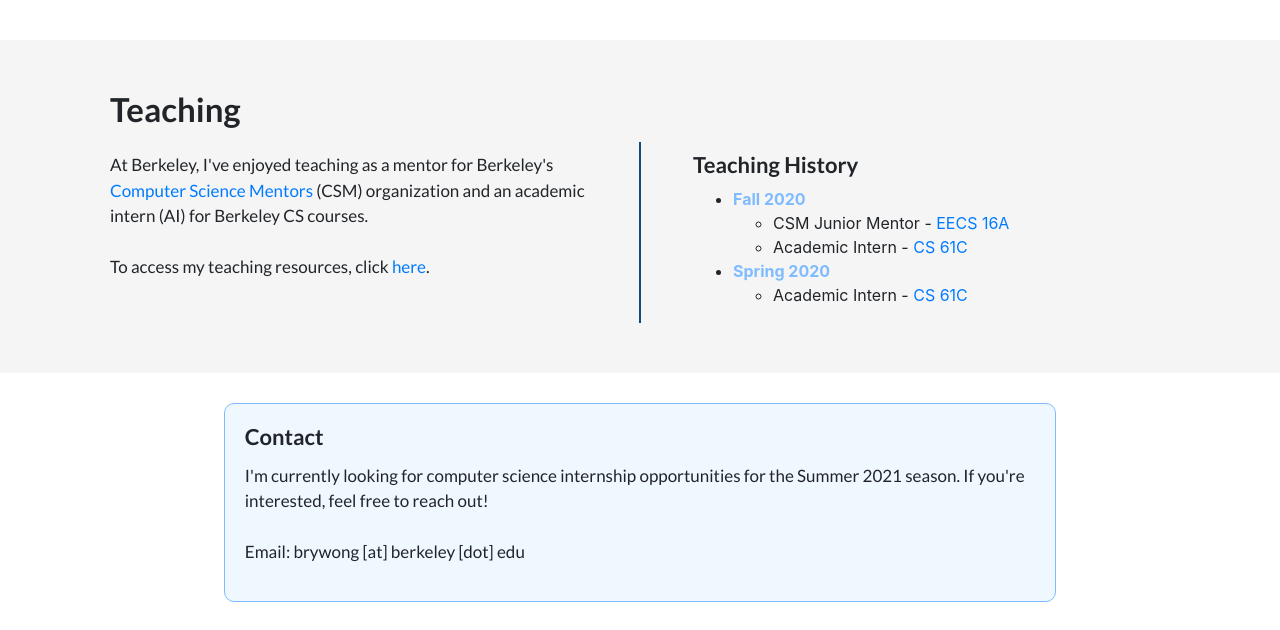
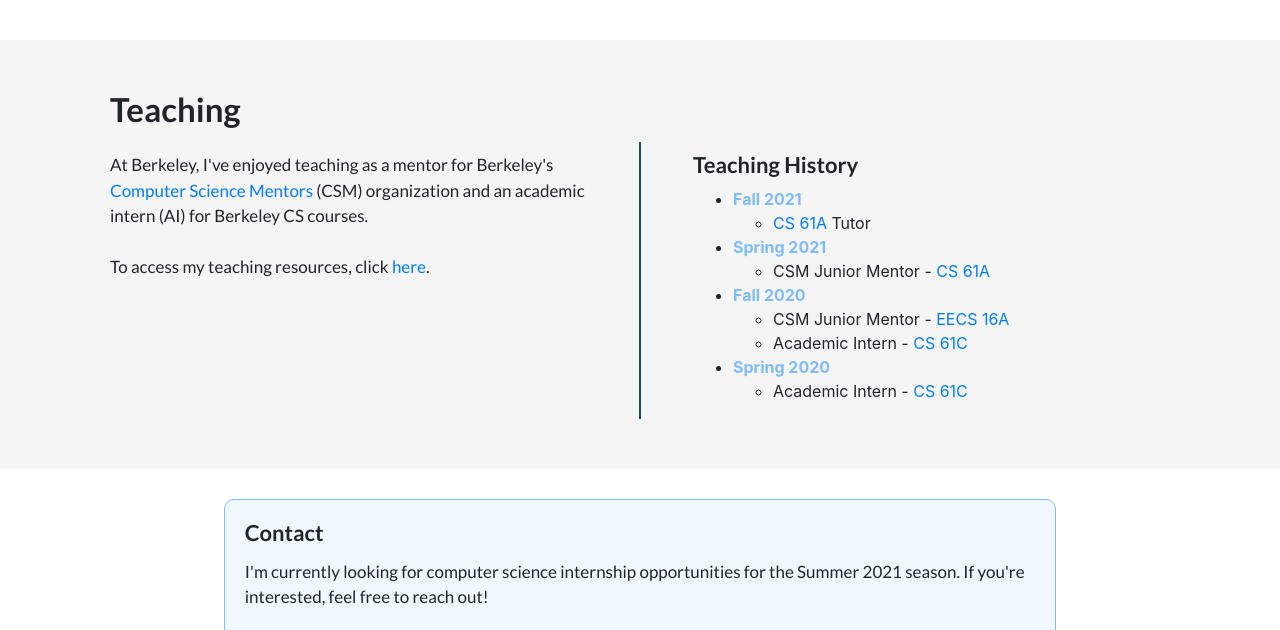
Before and after one commit to brywong/brywong.github.io, a plain HTML site: page index.html in a window 1280 px wide. Shown: the part 1709-2339 px from the top of the page. Drawn offline with nearby package versions, Linux system fonts and the light colour scheme.

Commit message:
Update teaching info

```diff
--- a/index.html
+++ b/index.html
@@ -171,7 +171,7 @@
 									href="https://csmentors.berkeley.edu" target="_blank">Computer Science Mentors</a>
 								(CSM) organization and an academic intern (AI) for Berkeley CS courses.<br><br>
 								To access my teaching resources, click <a
-									href="https://www.notion.so/Teaching-Resources-Bryce-Wong-8910cad1ab6e46ba84b4b7ed90a26561"
+									href="https://tinyurl.com/brywong-resources"
 									target="_blank">here</a>.
 							</p>
 						</div>
@@ -179,6 +179,19 @@
 						<div class="work-contents">
 							<h2>Teaching History</h2>
 							<ul>
+								<li><span class="date">Fall 2021</span>
+									<ul>
+										<li><a href="https://cs61a.org/" target="_blank">CS 61A</a> Tutor</li>
+									</ul>
+								</li>
+								<li><span class="date">Spring 2021</span>
+									<ul>
+										<li>CSM Junior Mentor -
+											<a href="https://inst.eecs.berkeley.edu/~cs61a/sp21/" target="_blank">CS
+												61A</a>
+										</li>
+									</ul>
+								</li>
 								<li><span class="date">Fall 2020</span>
 									<ul>
 										<li>CSM Junior Mentor -
```
